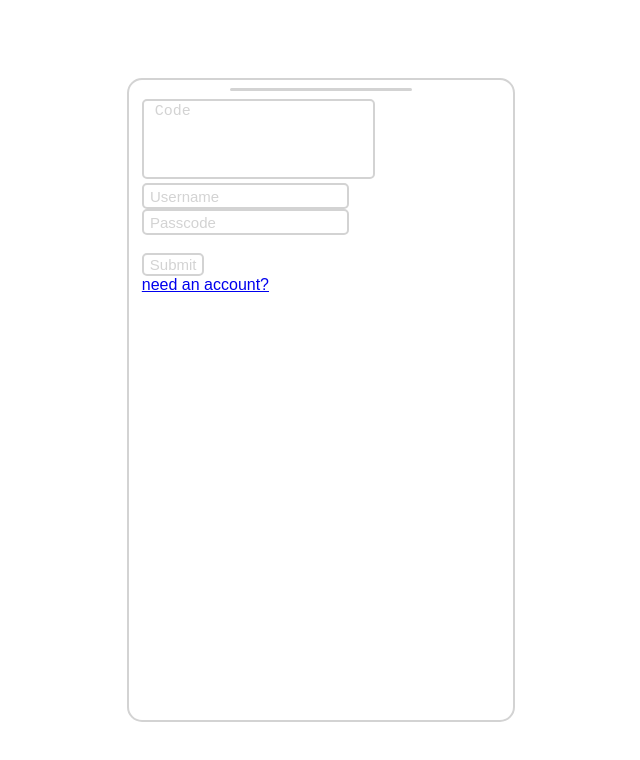
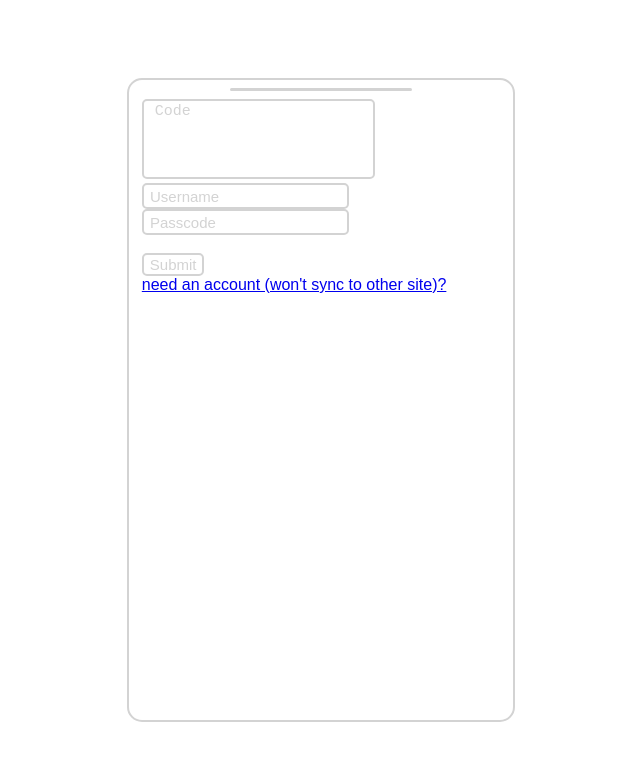
Before and after one commit to codingtuba-personal/accounts.aimedtuba, a website: page files/login.html in a window 1280 px wide. Shown: the whole page, without its empty margins (319-959 px from the left). Drawn offline with Linux system fonts and the light colour scheme.

Commit message:
sync w/ site warning

```diff
--- a/files/login.html
+++ b/files/login.html
@@ -55,7 +55,7 @@
             <input type="text" class="username" placeholder=" Username"><br>
             <input type="password" class="passcode" placeholder=" Passcode"><br><br>
             <button class="get-twofa">Submit</button><br>
-            <a href="/signup">need an account?</a><br>
+            <a href="/signup">need an account (won't sync to other site)?</a><br>
         </div>
         <div class="content-email hidden">
             <h3>A code has been sent to <a class="twofa-email-question" style="border:2px solid lightgray;border-radius:5px">you@provider.email</a> it will expire in 10 minutes.</h3>
```
